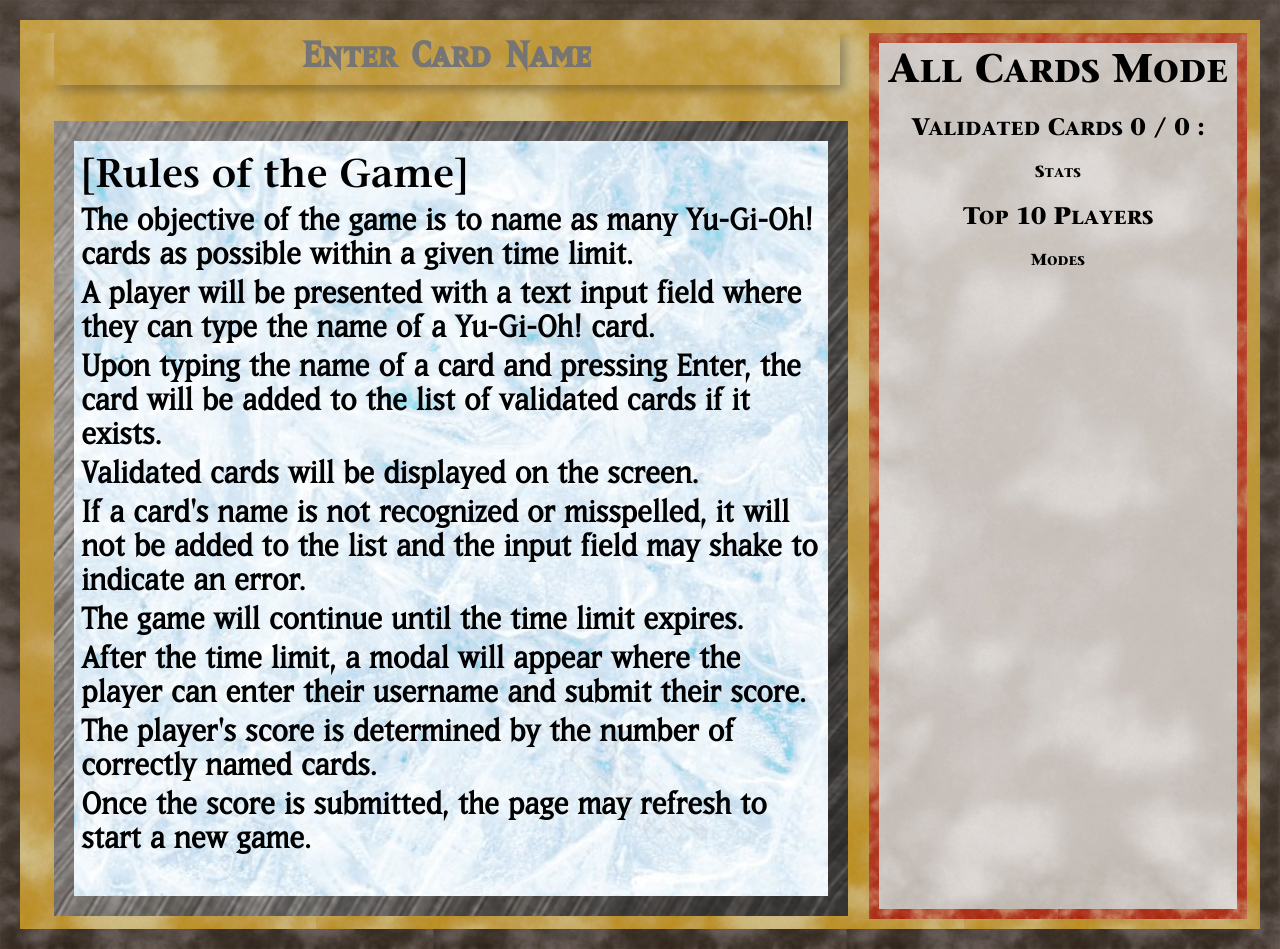
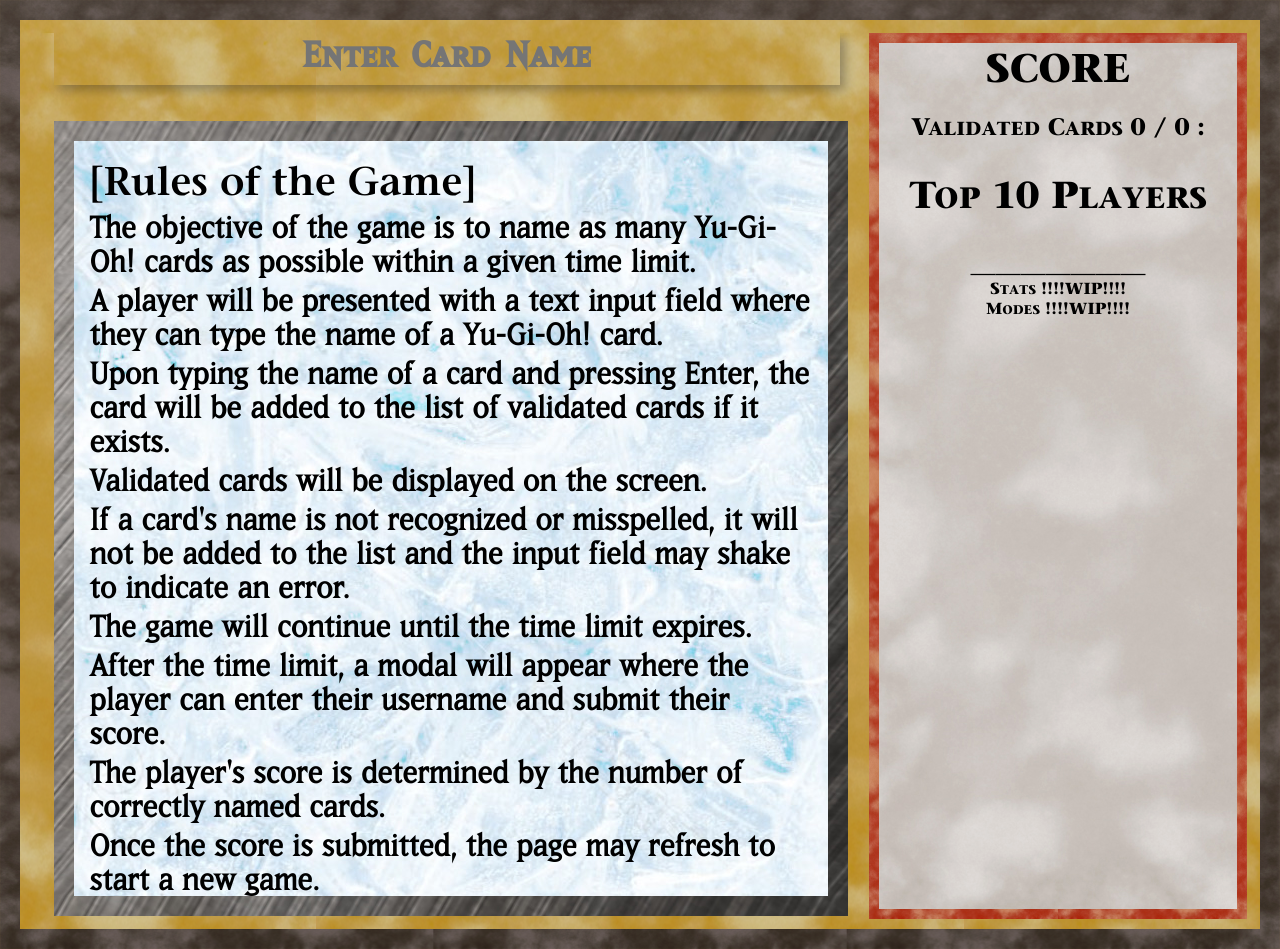
Before and after one commit to Tuxiboule/maxcard, a Django app: page / in a window 1280 px wide. Run offline with Django 5.2, Linux system fonts and the light colour scheme; data that the repository does not hold is empty.

Commit message:
fix score issue && modify design

```diff
--- a/app/templates/home.html
+++ b/app/templates/home.html
@@ -46,19 +46,20 @@
             </div>
         </div>
         <div id="option">
-            <div id="gamemode">All Cards Mode</div>
+            <div id="gamemode">SCORE</div>
             <div id ="score"></div>
             <h2>Validated Cards <span id="validCount">0</span> / {{ cards|length }} :</h2>
-            <div id="stats">Stats</div>
             <div id="leaderboard">
                 <h2>Top 10 Players</h2>
-                <ul>
                     {% for player in top_players %}
-                        <div>{{ player.username }}: {{ player.score }} points</div>
+                    <div class="{% if forloop.counter == 1 %}gold{% elif forloop.counter == 2 %}silver{% elif forloop.counter == 3 %}bronze{% endif %}">
+                        {{ player.username }}: {{ player.score }} points
+                    </div>
                     {% endfor %}
-                </ul>
+                    <div>______________</div>
             </div>
-            <div id="modes">Modes</div>
+            <div id="stats">Stats !!!!WIP!!!!</div>
+            <div id="modes">Modes !!!!WIP!!!!</div>
         </div>
 
     </div>
--- a/static/css/style.css
+++ b/static/css/style.css
@@ -71,6 +71,7 @@
 
 #cardsZone {
   box-sizing: border-box; /* Inclure la bordure dans les dimensions totales */
+  padding: 1%;
   height: 90%;
   width: 95%;
   /* Border properties */
@@ -209,6 +210,17 @@
     animation: shake 0.3s ease-in-out;
 }
 
+#leaderboard {
+  text-align: center; /* Aligne le contenu à gauche */
+  font-size: 25px;
+}
+
+#leaderboard {
+  text-align: center; /* Aligne le contenu à gauche */
+  font-size: 25px;
+  margin: 0;
+}
+
 
 .modal {
   display: none;
@@ -257,3 +269,18 @@
 .modal-content button:hover {
   opacity: 0.8;
 }
+
+.gold {
+  color: gold;
+  text-shadow: 0 0 2px black; /* Ajoute une ombre noire de 2px */
+}
+
+.silver {
+  color: silver;
+  text-shadow: 0 0 2px black; /* Ajoute une ombre noire de 2px */
+}
+
+.bronze {
+  color: #cd7f32; /* Couleur bronze */
+  text-shadow: 0 0 2px black; /* Ajoute une ombre noire de 2px */
+}
--- a/static/js/script.js
+++ b/static/js/script.js
@@ -124,7 +124,6 @@
 
     function scoreCard(card) {
         score += card.name.length;
-        score = "Score: " + score
         const scoreDisplay = document.getElementById("score");
         if (scoreDisplay) {
             scoreDisplay.textContent = score;
```
